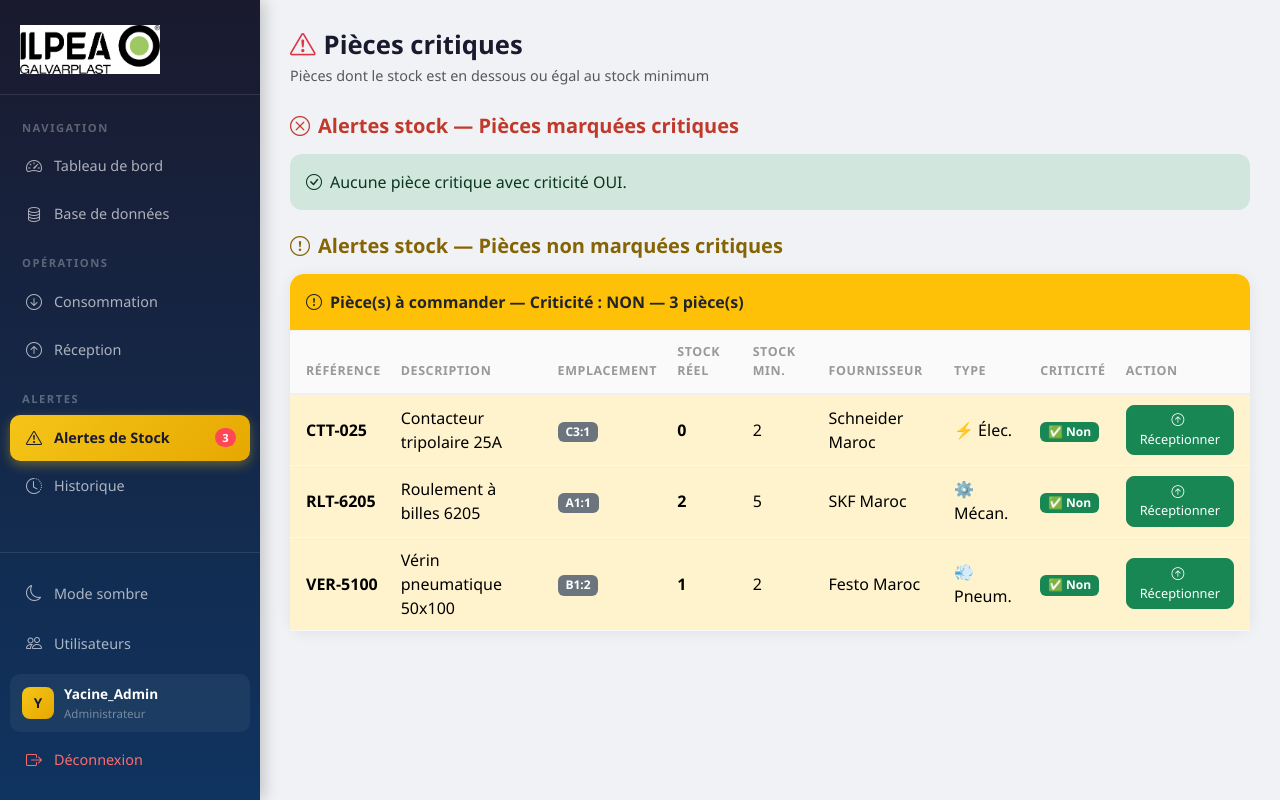
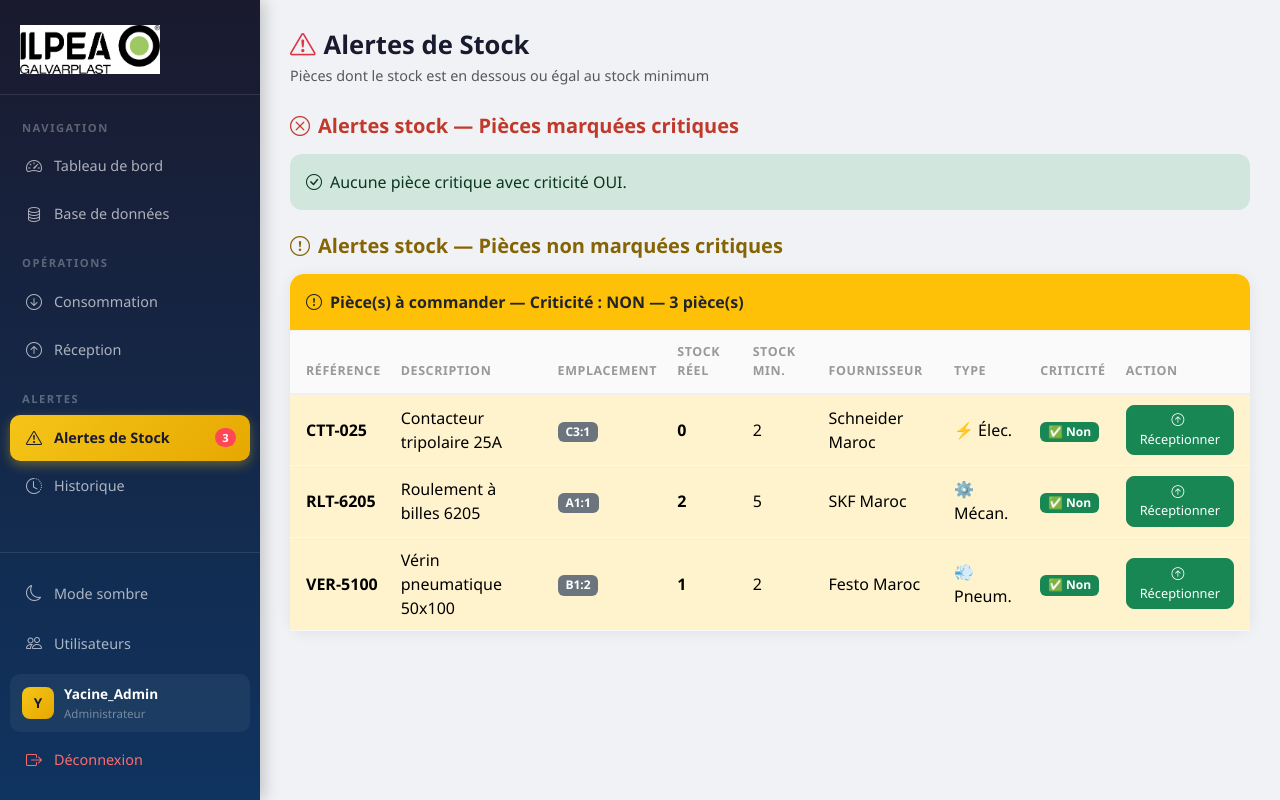
Before and after one commit to khibridev/Gestion_Pieces, a Django app: page /critiques/ in a window 1280 px wide. Run offline with Django 5.2, Linux system fonts and the light colour scheme; a user stored in the database is signed in; data comes from the database, SQL or seed files in the repository.

Commit message:
Final v3

```diff
--- a/templates/pieces/pieces_critiques.html
+++ b/templates/pieces/pieces_critiques.html
@@ -1,7 +1,7 @@
 {% extends 'pieces/base.html' %}
 {% block content %}
 <div class="page-header">
-    <h1><i class="bi bi-exclamation-triangle me-2 text-danger"></i>Pièces critiques</h1>
+    <h1><i class="bi bi-exclamation-triangle me-2 text-danger"></i>Alertes de Stock</h1>
     <p class="text-muted mb-0">Pièces dont le stock est en dessous ou égal au stock minimum</p>
 </div>
 
```
